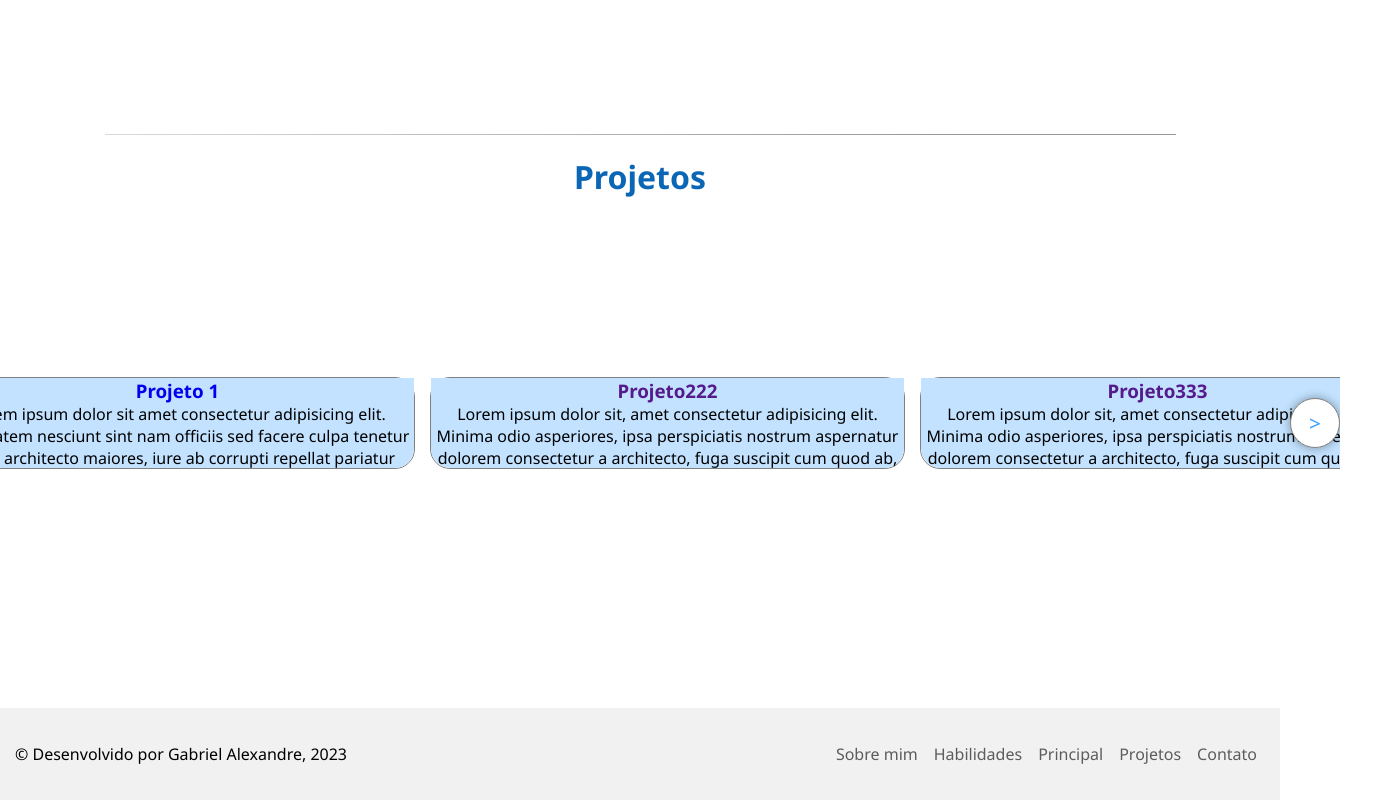
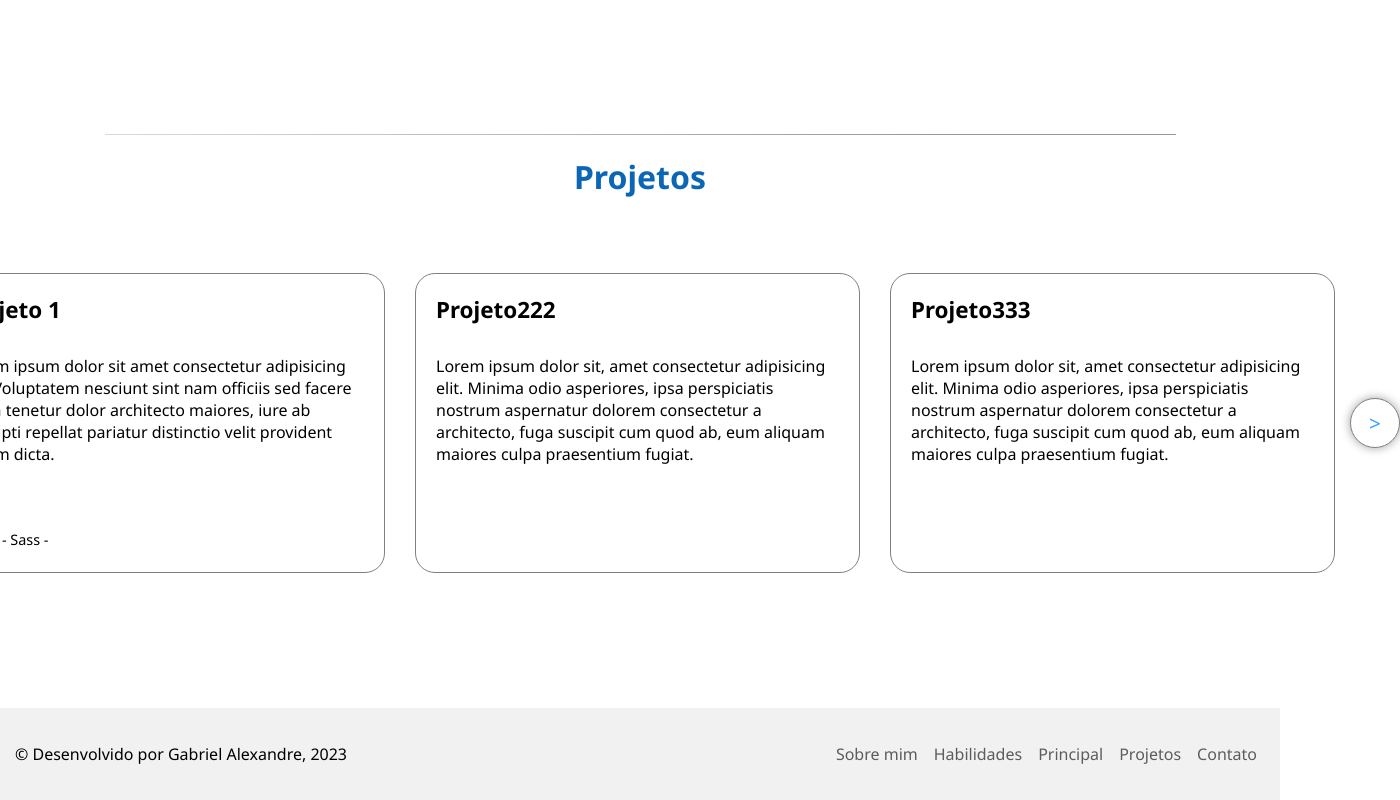
Before and after one commit to Scoorpioon/Portfolio, a plain HTML site: page index.html in a window 1280 px wide. Shown: the part 1716-2516 px from the top of the page, 1400 px wide, since content can reach past the window. Drawn offline with Linux system fonts and the light colour scheme.

Commit message:
Melhoria na seção de projetos

```diff
--- a/CSS/style.css
+++ b/CSS/style.css
@@ -25,7 +25,7 @@
 
 }
 
-/* Conteúdo (Desktop) */
+/* Estilização principal */
 body, html {
     display: flex;
     flex-direction: column;
@@ -62,6 +62,15 @@ body, html {
     height: 1px;
     background: linear-gradient(90deg, rgba(218,218,218,1) 0%, rgba(150,150,150,1) 80%);
     margin: 0 0 20px 0;
+}
+
+.sessao-principal {
+    display: flex;
+    flex-direction: column;
+    align-items: center;
+    margin: 20px;
+    width: 100%;
+
 }
 
 /* Conteúdo do Header */
@@ -282,34 +291,99 @@ main {
     display: flex;
     flex-wrap: nowrap;
     overflow-x: hidden;
-
 }
 
 .galeria-de-projetos {
     display: flex;
     flex-flow: row no-wrap;
-    gap: 15px;
+    gap: 30px;
 }
 
 .card-de-projeto {
     text-align: center;
     border-radius: 20px;
-    width: 475px;
+    width: 445px;
     max-width: 475px;
-    height: auto;
+    height: 300px;
+    background-color: white;
     border: 1px solid gray;
 }
 
-.card-de-projeto img {
+/*.card-de-projeto img {
+    width: 475px;
+    height: 100px;
     border-top-left-radius: 20px;
     border-top-right-radius: 20px;
+}*/
+
+.card-de-projeto .descricao-card-projeto {
+    width: 100%;
+    height: 100%;
+    padding: 20px;
+    text-align: start;
+    border-bottom-left-radius: 20px;
+    border-bottom-right-radius: 20px;
 }
 
-.card-de-projeto .descricao-card-projeto {
-    border-bottom-left-radius: 20px;
-    border-bottom-right-radius: 20px;
-    background-color: rgb(194, 226, 255);
-    height: 90px;
+.descricao-card-projeto h3 {
+    display: inline-block;
+    transition: 230ms;
+    font-size: 1.4em;
+    margin-bottom: 30px;
+    color: black;
+}
+
+.descricao-card-projeto h3:hover {
+    color: var(--cor-titulo);
+
+}
+
+.descricao-card-projeto h3:after {
+    content: '\f09b';
+    font-family: FontAwesome;
+    visibility: hidden;
+    opacity: 0;
+    transition: 200ms;
+    font-size: .9em;
+
+}
+
+.descricao-card-projeto h3:hover:after {
+    transition: 200ms;
+    visibility: visible;
+    animation-name: mostrar-github;
+    animation-duration: 500ms;
+    animation-fill-mode: both;
+}
+
+@keyframes mostrar-github {
+    from {
+        opacity: 0;
+        margin-left: 0;
+
+    } to {
+        opacity: 1;
+        margin-left: 15px;
+
+    }
+}
+
+@keyframes esconder-github {
+    from {
+        opacity: 1;
+        margin-left: 15px;
+
+    } to {
+        opacity: 0;
+        margin-left: 0;
+
+    }
+}
+
+.descricao-card-projeto p + p {
+    position: relative;
+    top: 25%;
+    font-size: .9em;
 }
 
 .item {
@@ -331,8 +405,13 @@ main {
     box-shadow: 0 0 8px 1px rgba(0, 0, 0, .3);
 }
 
+.seta-anterior {
+    left: -60px;
+
+}
+
 .seta-posterior {
-    right: 0;
+    right: -60px;
 
 }
 
```
